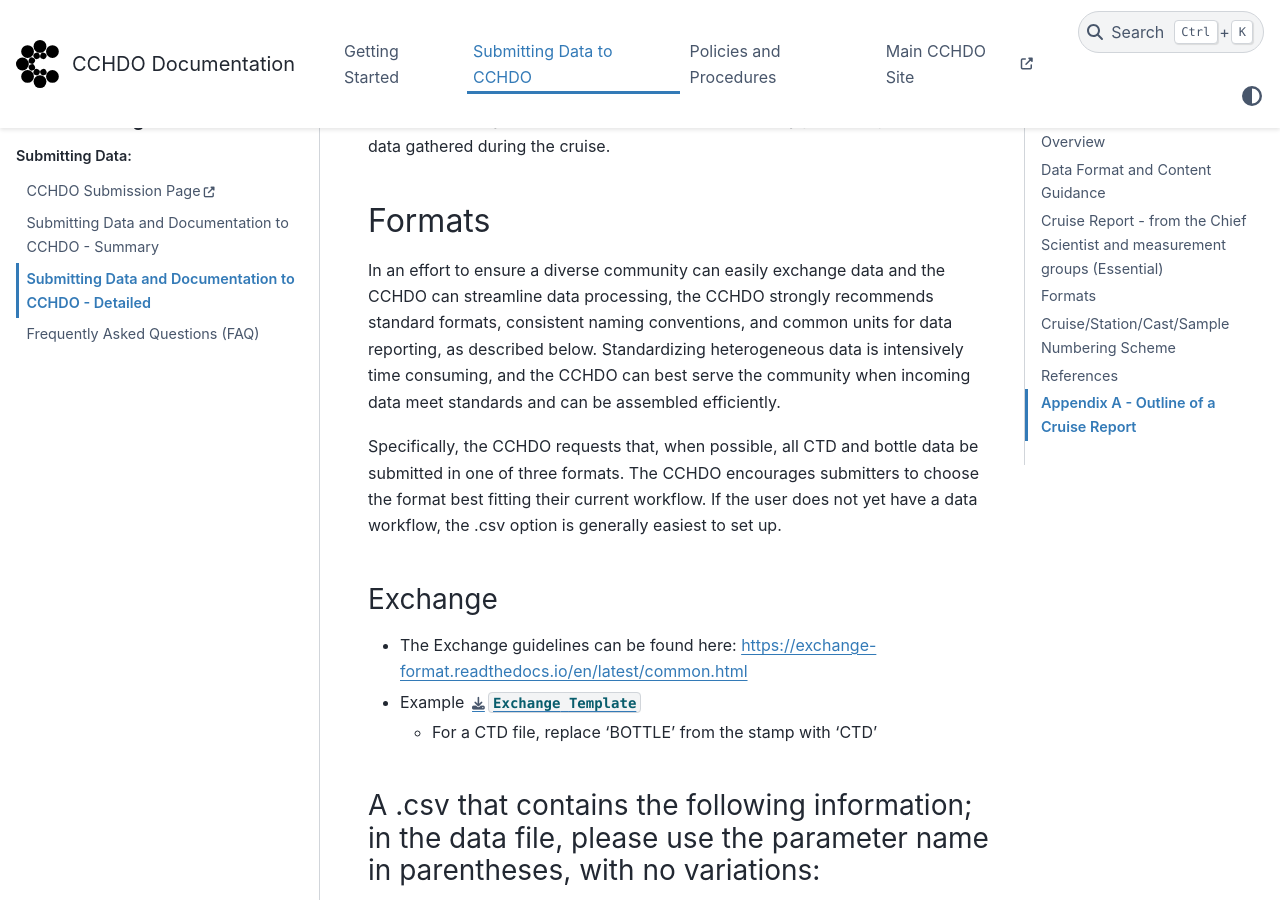
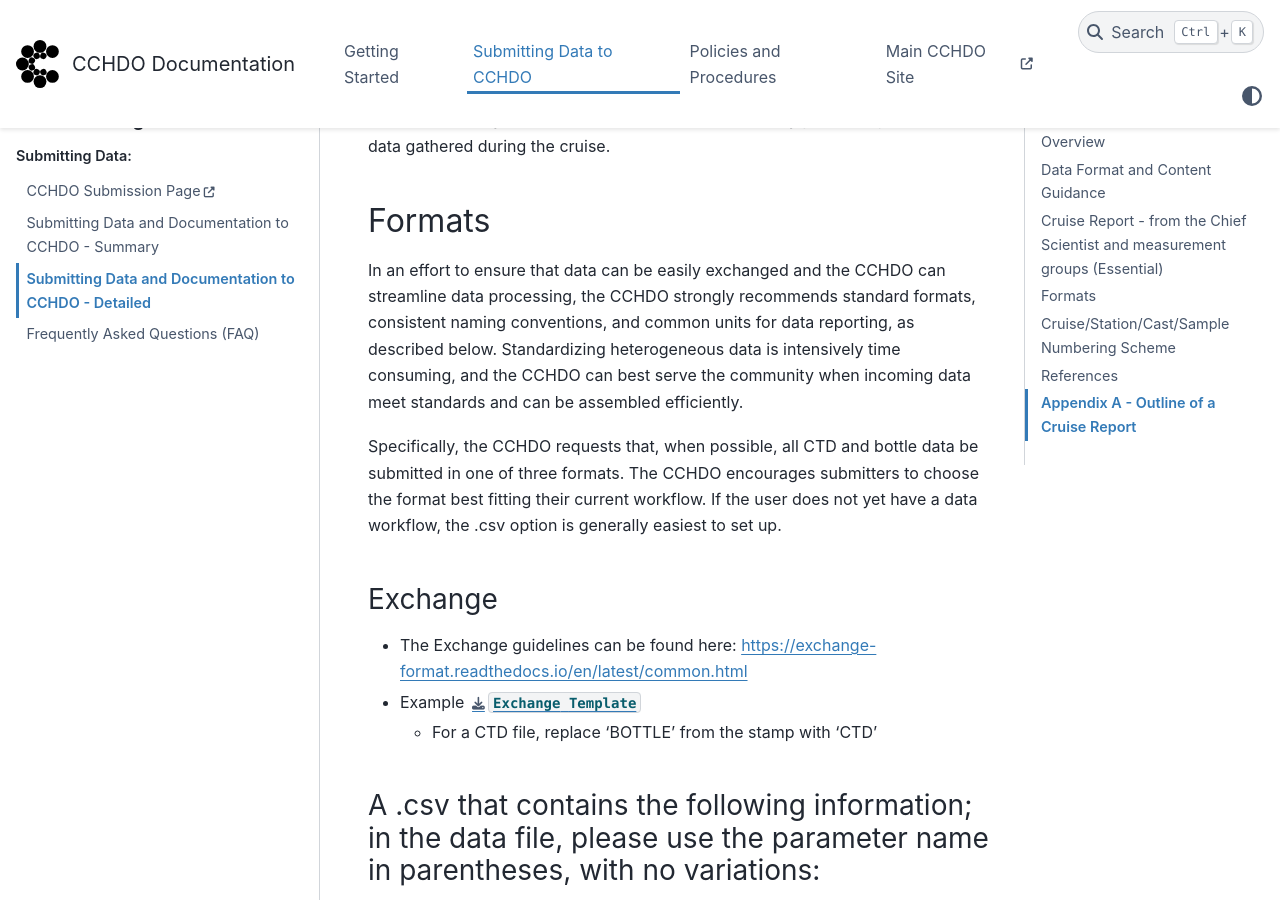
Before and after one commit to cchdo/cchdo-learning-and-guides, a Sphinx documentation site: the page built from docs/submitting_data/detailed_guide.md, in a window 1280 px wide and 900 px high, scrolled down 7656 px. Built offline with Sphinx 7.4.7 and the PyData theme 0.15.4, drawn with Linux system fonts in a browser that asks for light colours; pages that are not in the unit, such as notebooks, are missing from menus.

Commit message:
Update data_license.md

```diff
--- a/docs/submitting_data/detailed_guide.md
+++ b/docs/submitting_data/detailed_guide.md
@@ -188,7 +188,7 @@ It is extremely helpful if each measurement group’s report includes an assessm
 
 (formats)=
 ## Formats
-In an effort to ensure a diverse community can easily exchange data and the CCHDO can streamline data processing, the CCHDO strongly recommends standard formats, consistent naming conventions, and common units for data reporting, as described below.
+In an effort to ensure that data can be easily exchanged and the CCHDO can streamline data processing, the CCHDO strongly recommends standard formats, consistent naming conventions, and common units for data reporting, as described below.
 Standardizing heterogeneous data is intensively time consuming, and the CCHDO can best serve the community when incoming data meet standards and can be assembled efficiently.
 
 Specifically, the CCHDO requests that, when possible, all CTD and bottle data be submitted in one of three formats.
```
Also changed, not shown: docs/policies_and_procedures/data_license.md (+1 -1 lines).
